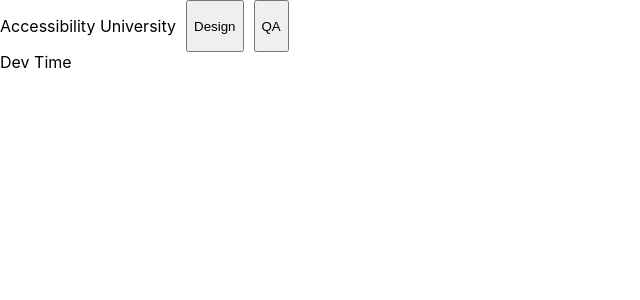
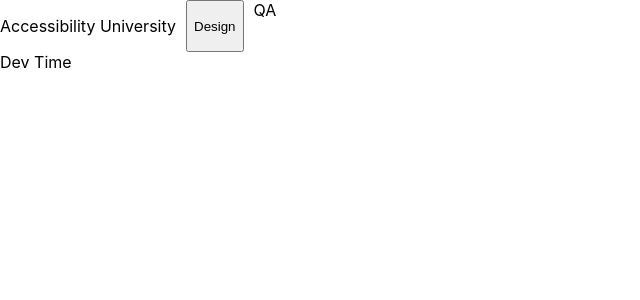
Before and after one commit to biancadennis/accessibility-university, a React (Create React App) app: page / in a window 1280 px wide. Shown: the top 300 px of the page, without its empty margins (0-640 px from the left). Built offline with nearby package versions, Linux system fonts and the light colour scheme.

Commit message:
bad anchor example

```diff
--- a/src/Header/index.js
+++ b/src/Header/index.js
@@ -8,9 +8,10 @@ function Nav({onSetActiveView}) {
         <button onClick={() => onSetActiveView('design')}>
           Design
         </button>
-        <button onClick={() => onSetActiveView('design')}>
+        <a onClick={() => onSetActiveView('qa')} tabIndex={0}>
           QA
-        </button>
+        </a>
+
       </div>
     </nav>
   );
```
